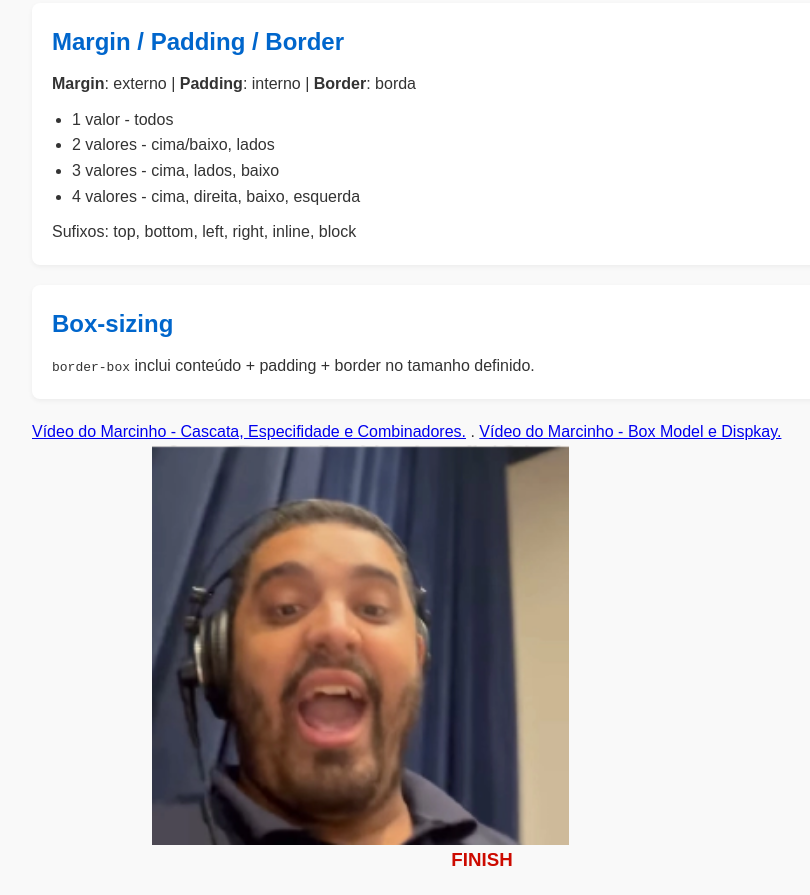
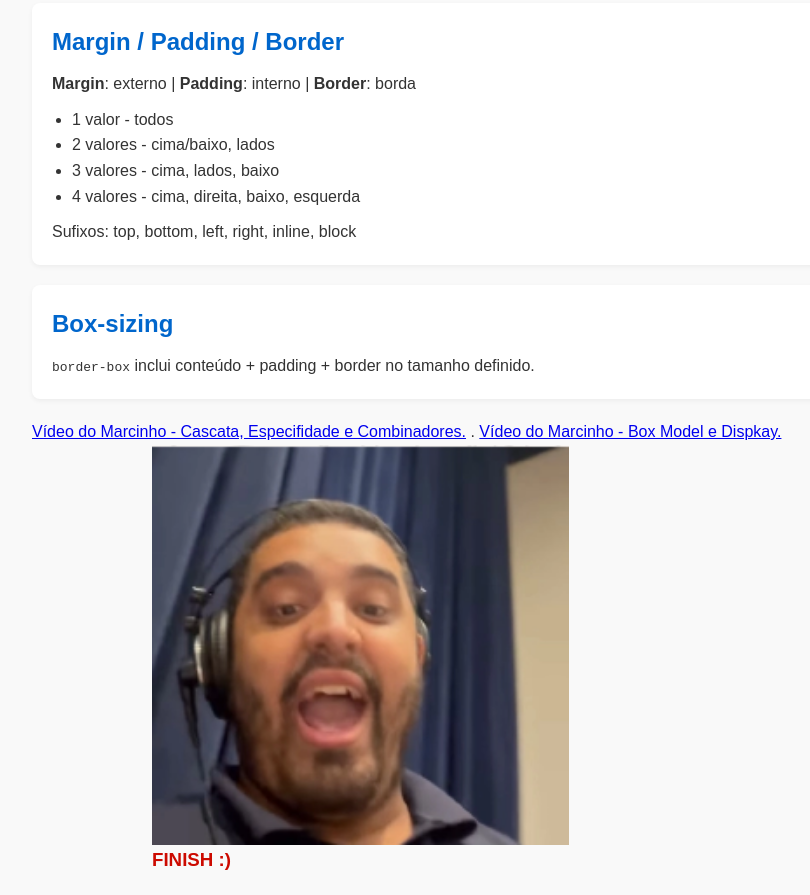
Before and after one commit to gabiiadcs/Revisao1.0, a plain HTML site: page index.html in a window 1280 px wide. Shown: the part 1218-2113 px from the top of the page, without its empty margins (158-968 px from the left). Drawn offline with Linux system fonts and the light colour scheme.

Commit message:
FINISH :)

```diff
--- a/index.html
+++ b/index.html
@@ -94,7 +94,7 @@
     </main>
 
   <img src="Captura de tela 2025-08-27 231246.png" alt="Marcinho">
-  <H3>FINISH</H3>
+  <H3>FINISH :) </H3>
 
 </body>
 </html>
--- a/style.css
+++ b/style.css
@@ -86,9 +86,9 @@ footer {
 body H3 {
 color: #cc0a00;
 display: flex;
-justify-content: center;
-align-items: center;
-margin: 0px 10px;
+justify-items: left;
+align-items: left;
+margin: 0px 290px;
 }
 
 img {
```
